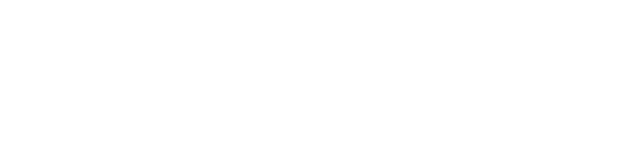
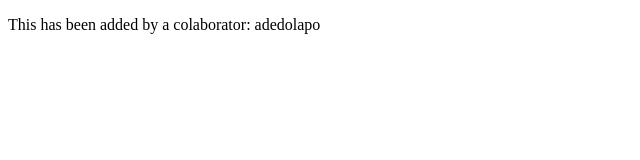
Before and after one commit to samuelodunlade/ticketapp2, a plain HTML site: page buy.html in a window 1280 px wide. Shown: the whole page, without its empty margins (0-640 px from the left). Drawn offline with Linux system fonts and the light colour scheme.

Commit message:
Adedolapo update buy.html

```diff
--- a/buy.html
+++ b/buy.html
@@ -7,6 +7,7 @@
 </head>
 <body>
 	<div class="navbar"></div>
+	<p> This has been added by a colaborator: adedolapo</p>
 
 </body>
 </html>
```
